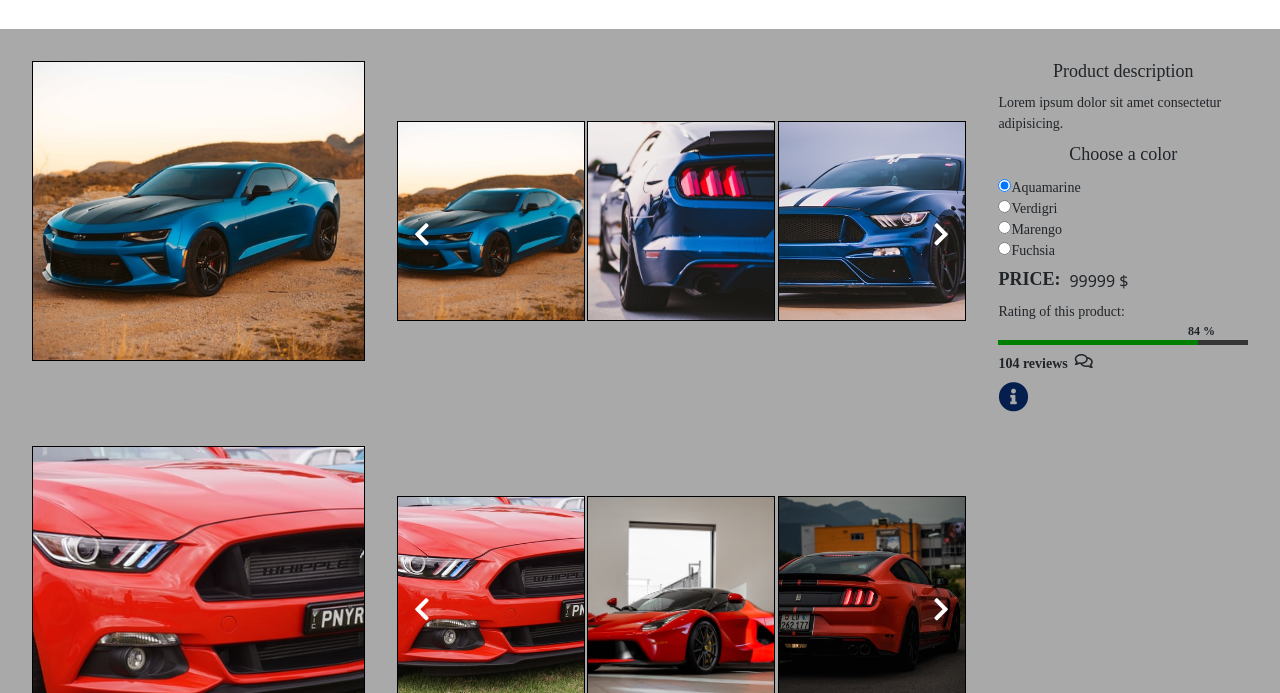
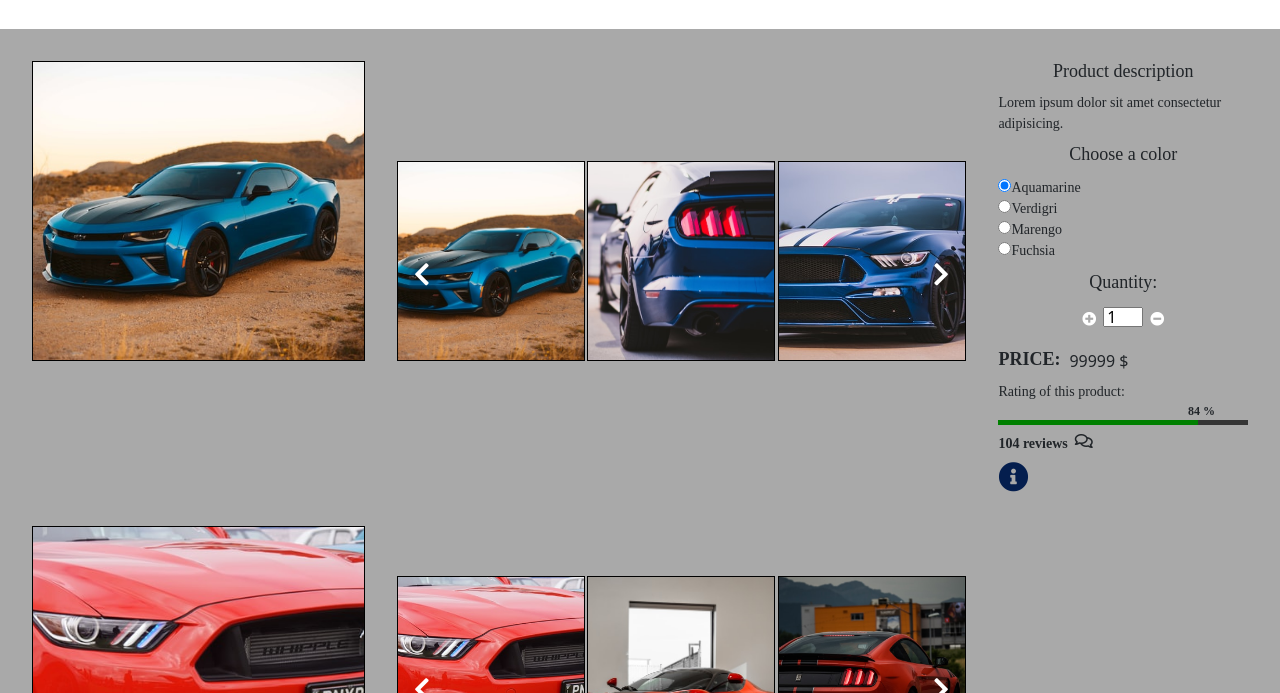
Before and after one commit to kalibria/E-commerce-project, a plain HTML site: page src/index.html in a window 1280 px wide. Shown: the part 105-798 px from the top of the page. Drawn offline with nearby package versions, Linux system fonts and the light colour scheme; files that its build step writes are made by us from their sources.

Commit message:
start creating a change in thr  quantity of goods

```diff
--- a/src/index.html
+++ b/src/index.html
@@ -81,6 +81,16 @@
                   <p class="color__choice"><input type="radio" name="color" value="Marengo">Marengo</p>
                   <p class="color__choice"><input type="radio" name="color" value="Fuchsia">Fuchsia</p>
                  </form>
+                 <div class="description__quantity">
+                   <p class="quantity__text">Quantity: </p>
+                   <div class="quantity__conteiner">
+                    <i class="fas fa-plus-circle quantity__increase"></i>
+                    <form class="quantity__items">
+                      <input type="number" value="1" id="quantity" name="quantity" min="0" max="100">
+                    </form>
+                    <i class="fas fa-minus-circle quantity__decrease"></i>
+                  </div>
+                 </div>
                  <div class="description__price">
                    <h5><strong>PRICE:</strong></h5>
                    <p class="price__item" id="price-block-1"> 99999 $</p>
@@ -97,7 +107,9 @@
                  <i class="fas fa-info-circle description__info"></i>
                  <div class="description__infa-modal">
                    <p>Lorem ipsum dolor sit amet consectetur, adipisicing elit. Suscipit nesciunt minus repudiandae eligendi impedit quas non aperiam voluptate voluptatem soluta.</p>
+                   <i class="fas fa-times infa-modal__exit"></i>
                  </div>
+
 
               </div>
             </div>
@@ -168,6 +180,7 @@
     <script src="scripts/photos-gallery.js"></script>
     <script src="scripts/price.js"></script>
     <script src="scripts/info-modal.js"></script>
+    <script src="scripts/quantity.js"></script>
     <script src="https://cdn.jsdelivr.net/npm/bootstrap@5.0.0-beta3/dist/js/bootstrap.bundle.min.js" integrity="sha384-JEW9xMcG8R+pH31jmWH6WWP0WintQrMb4s7ZOdauHnUtxwoG2vI5DkLtS3qm9Ekf" crossorigin="anonymous"></script>
 
 
--- a/src/scripts/info-modal.js
+++ b/src/scripts/info-modal.js
@@ -1,15 +1,36 @@
-const infoButton = document.querySelector(".description__info");
-
-function callModal () {
-    const modalWindow = document.querySelector(".description__infa-modal");
-    modalWindow.style.display = "block";
-    console.log("modal",modalWindow);
-
-    modalWindow.addEventListener("mouseout",() => modalWindow.style.display = "none")
-
-}
+/*const infoButton = document.querySelector(".description__info");
+const modalWindow = document.querySelector(".description__infa-modal");
+const buttonExit = document.querySelector(".infa-modal__exit");
 
 
+function toggleModal (e) {
+    console.log("block");
+    modalWindow.style.display = "block";
+};
 
-infoButton.addEventListener("click", callModal);
-//infoButton.removeEventListener("click", callModal);
+
+infoButton.addEventListener("click", toggleModal);
+buttonExit.addEventListener("click", () => modalWindow.style.display = "none");
+
+
+function deleteModal () {
+    e.stopPropagation;
+    modalWindow.style.display = "none";
+
+};
+
+
+document.addEventListener("click", function(e){
+
+
+    const target = e.target;
+    console.log("el", target);
+    console.log("wind1",modalWindow.style.display);
+
+    if(!target.classList.contains("description__infa-modal") || !target.classList.contains("description__info")){
+        console.log("targetClass", target.classList);
+
+        deleteModal();
+    }
+    console.log("wind2",modalWindow.style.display);
+});*/
--- /dev/null
+++ b/src/scripts/quantity.js
@@ -0,0 +1,22 @@
+const btnPlus = document.querySelector(".quantity__increase");
+const btnMinus = document.querySelector(".quantity__decrease");
+const input = document.getElementById("quantity");
+let inputValue = Number(document.getElementById("quantity").value);
+//let inputValue = Number(input.getAttribute("value"));
+
+const one = 1;
+
+console.log("pl", btnPlus);
+console.log("mn", btnMinus);
+console.log("inputValue", inputValue);
+
+function increaseValue () {
+    input.value = inputValue += one;
+}
+
+function decreaseValue () {
+    input.value = inputValue -= one;
+}
+
+btnPlus.addEventListener("click", increaseValue);
+btnMinus.addEventListener("click", decreaseValue);
--- a/src/styles/_main.scss
+++ b/src/styles/_main.scss
@@ -85,7 +85,8 @@
     font-size: 26px;
 }
 
-.fas:hover {
+.arrow-left-1:hover,
+.arrow-right-1:hover {
     font-size: 30px;
     color: $color-lite-grey;
 }
@@ -149,6 +150,35 @@
 
 .description__color {
     margin-bottom: $padding-small;
+}
+
+.quantity__text {
+    text-align: center;
+    font-family: "Arial, Helvetica, sans-serif;";
+    font-size: 18px;
+    margin-bottom: 0.5em;
+}
+
+.quantity__increase,
+.quantity__decrease{
+    font-size: 14px;
+    margin: $padding-small;
+}
+
+.description__quantity{
+    margin-bottom: $padding-medium;
+}
+
+.quantity__conteiner {
+    display: flex;
+    justify-content: center;
+}
+
+.quantity__items{
+    input{
+        width: 40px;
+        height: 20px;
+    }
 }
 
 .description__price{
@@ -243,3 +273,12 @@
        margin: 0;
     }
 }
+
+.infa-modal__exit {
+    position: absolute;
+    top: 0;
+    right: 0;
+    margin-bottom: $padding-small;
+    color: #212529;
+    font-size: 16px;
+}
```
